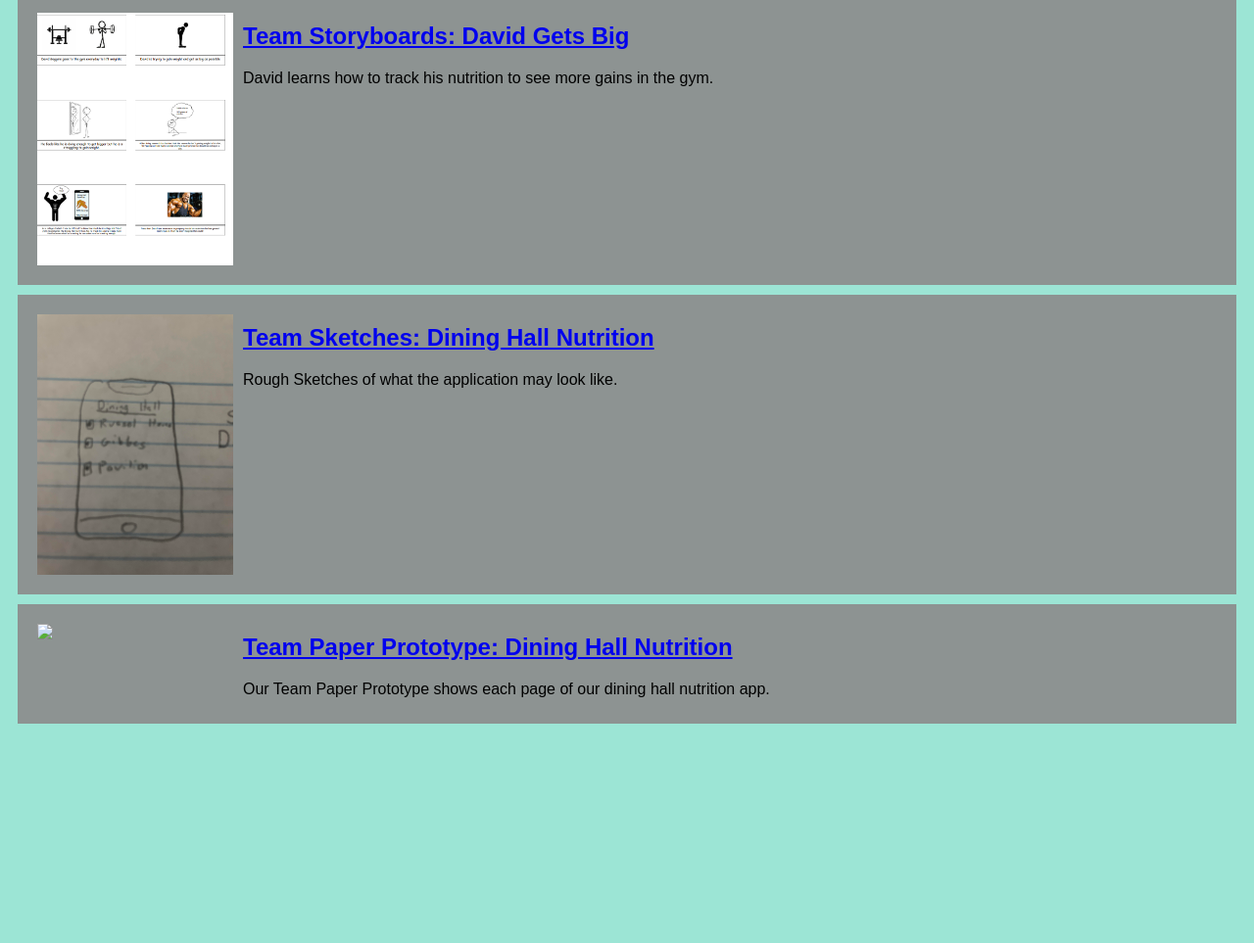
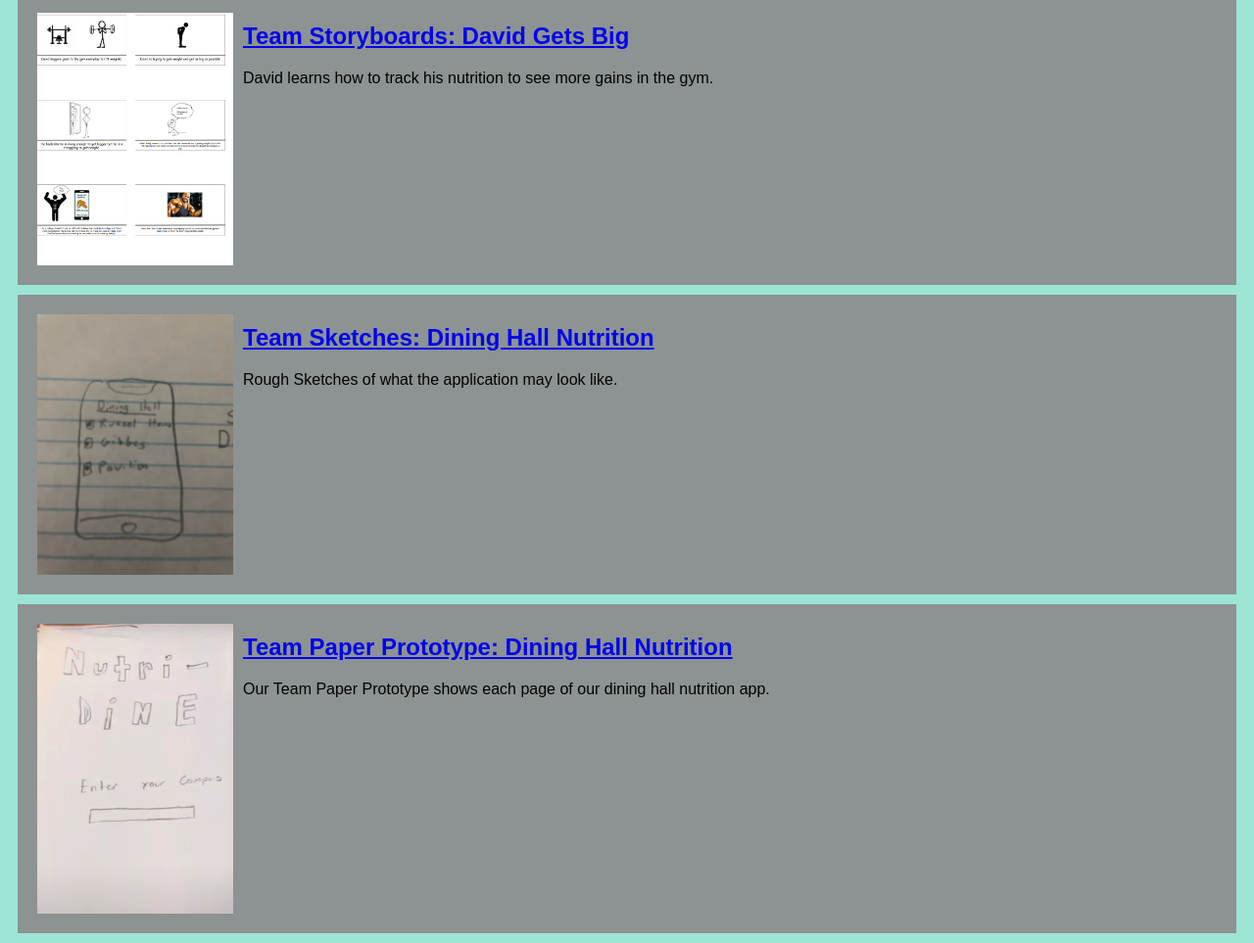
Before and after one commit to GRSweezy/grsweezy.github.io, a plain HTML site: page index.html in a window 1280 px wide. Shown: the part 744-1707 px from the top of the page at 98% size. Before the commit the page ends 1493 px from the top, so only its background shows below. Drawn offline with Linux system fonts and the light colour scheme.

Commit message:
Update index.html

```diff
--- a/index.html
+++ b/index.html
@@ -55,7 +55,7 @@ Rough Sketches of what the application may look like.
  </section>
   <!-- Paper prototype assignment -->
  <section class="assign">
- <img src="images/team-prototype.png" />
+ <img src="Screenshot 2023-11-26 222452.png" />
  <section class="assign-det">
  <a href="https://youtu.be/m-BGcU4PCXU?feature=shared"><h2>Team Paper Prototype: Dining Hall Nutrition</h2></a>
  <p>
```
